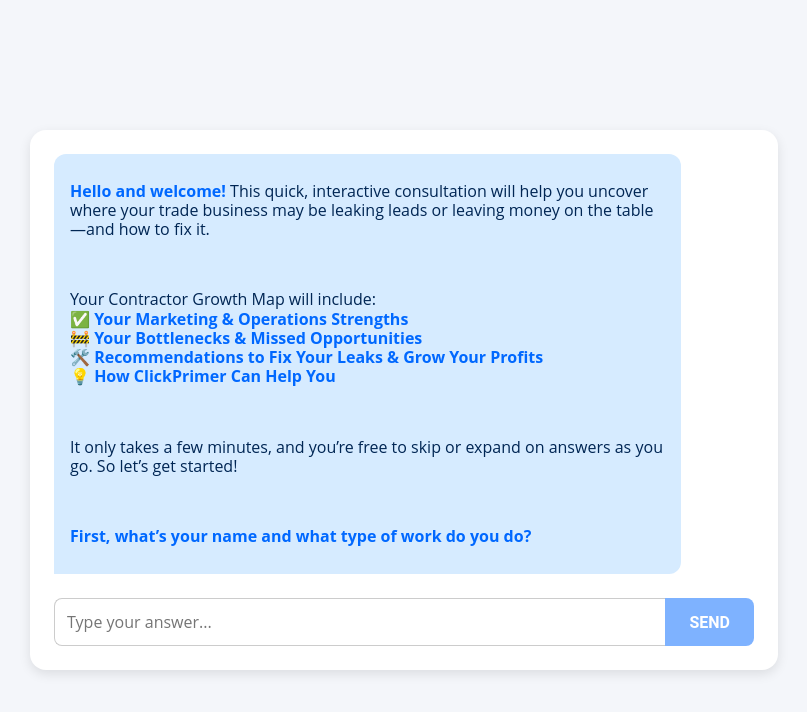
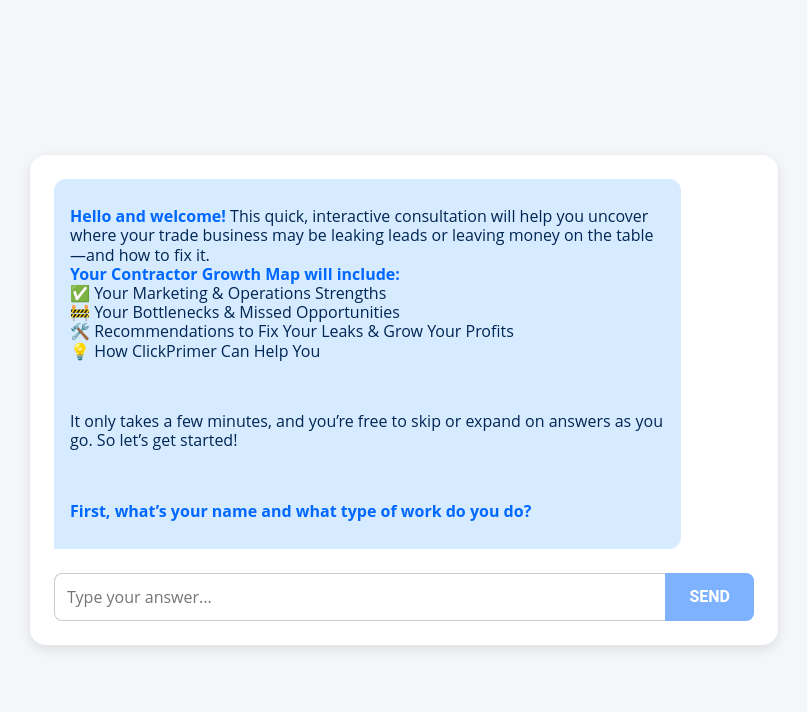
Before and after one commit to clickprimer/contractor-growth-map, a Next.js app: page / in a window 1280 px wide. Shown: the top 712 px of the page, without its empty margins (236-1043 px from the left). Built offline with nearby package versions, Linux system fonts and the light colour scheme.

Commit message:
Update index.js

```diff
--- a/pages/index.js
+++ b/pages/index.js
@@ -7,12 +7,11 @@ export default function Home() {
     {
       role: 'assistant',
       content: `**Hello and welcome!** This quick, interactive consultation will help you uncover where your trade business may be leaking leads or leaving money on the table—and how to fix it.
-
-Your Contractor Growth Map will include:
-✅ **Your Marketing & Operations Strengths**
-🚧 **Your Bottlenecks & Missed Opportunities**
-🛠️ **Recommendations to Fix Your Leaks & Grow Your Profits**
-💡 **How ClickPrimer Can Help You**
+**Your Contractor Growth Map will include:**
+✅ Your Marketing & Operations Strengths
+🚧 Your Bottlenecks & Missed Opportunities
+🛠️ Recommendations to Fix Your Leaks & Grow Your Profits
+💡 How ClickPrimer Can Help You
 
 It only takes a few minutes, and you’re free to skip or expand on answers as you go. So let’s get started!
 
```
